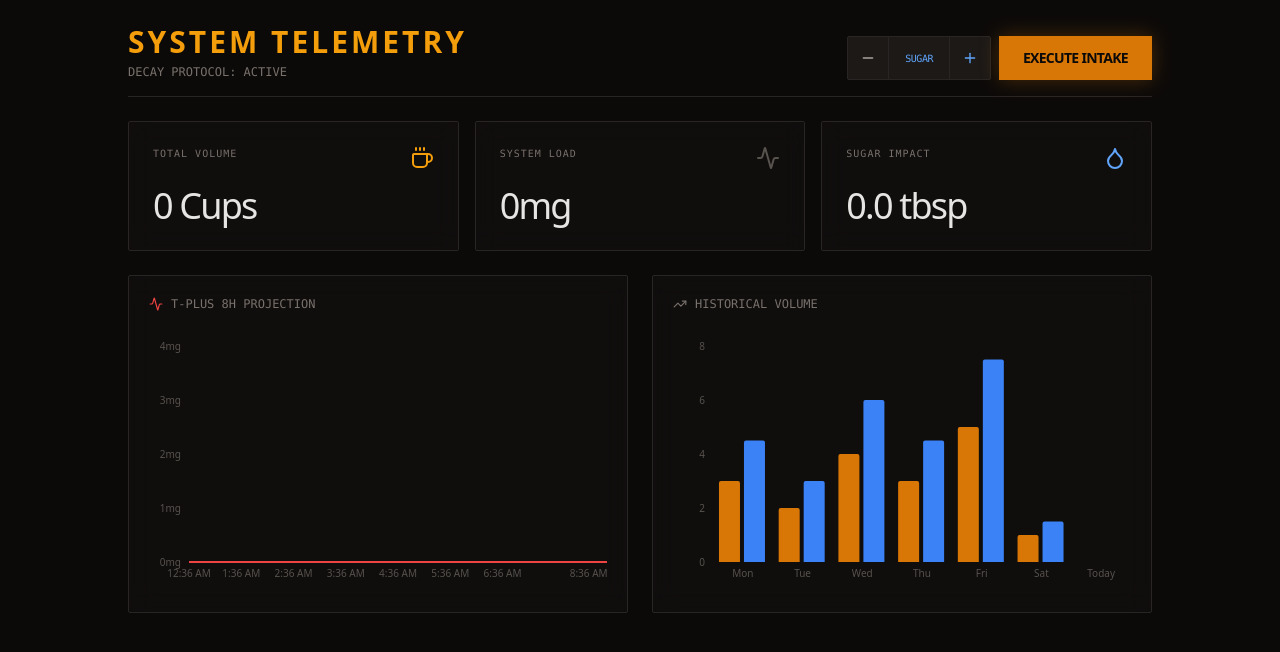
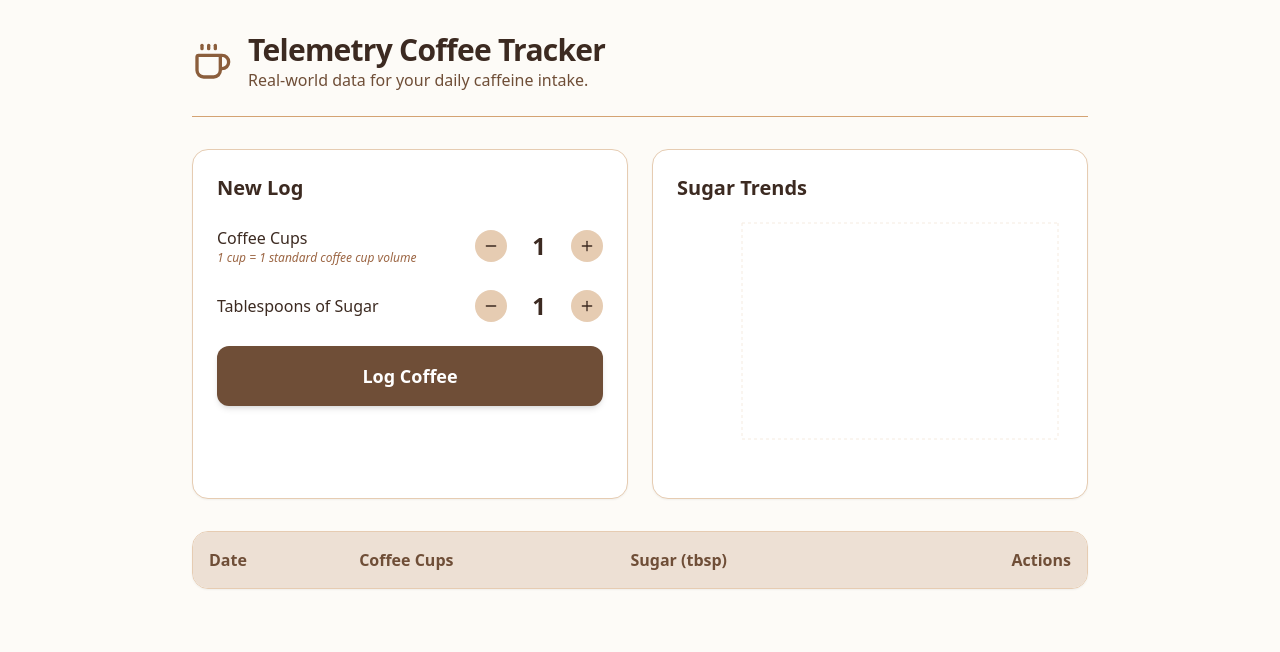
Before and after one commit to campbellca2-a11y/theportal, a Next.js app: page / in a window 1280 px wide. Shown: the top 652 px of the page. Built offline with nearby package versions, Linux system fonts and the light colour scheme.

Commit message:
feat: coffee aesthetic and edit history

```diff
--- a/src/app/page.tsx
+++ b/src/app/page.tsx
@@ -1,203 +1,155 @@
-"use client";
+"use strict";
 
 import React, { useState, useEffect } from 'react';
-import { BarChart, Bar, XAxis, YAxis, Tooltip, ResponsiveContainer, AreaChart, Area, ReferenceLine } from 'recharts';
-import { Coffee, Droplet, Zap, TrendingUp, Activity, Moon, Plus, Minus } from 'lucide-react';
-
-const MG_PER_CUP = 95;
-const HALF_LIFE_HOURS = 6;
-const SLEEP_THRESHOLD_MG = 40;
-
-function generateProjectionCurve(currentLoad: number) {
-  const points = [];
-  let simulatedLoad = currentLoad;
-  const now = new Date();
-  for (let i = 0; i <= 8; i++) {
-    const futureTime = new Date(now.getTime() + i * 60 * 60 * 1000);
-    const timeString = futureTime.toLocaleTimeString([], { hour: 'numeric', minute: '2-digit' });
-    points.push({ time: timeString, load: Math.round(simulatedLoad) });
-    simulatedLoad = simulatedLoad * Math.pow(0.5, 1 / HALF_LIFE_HOURS);
-  }
-  return points;
-}
+import { Coffee, Trash2, Edit2, Plus, Minus } from 'lucide-react';
+import { LineChart, Line, XAxis, YAxis, CartesianGrid, Tooltip, ResponsiveContainer } from 'recharts';
 
 export default function CoffeeTracker() {
-  const [cups, setCups] = useState(0);
-  const [sugar, setSugar] = useState(0);
-  const [currentCaffeine, setCurrentCaffeine] = useState(0);
-  const [isMounted, setIsMounted] = useState(false);
+  const [history, setHistory] = useState([]);
+  const [cups, setCups] = useState(1);
+  const [sugar, setSugar] = useState(1);
+  const [editingId, setEditingId] = useState(null);
 
+  // Load data from localStorage on start
   useEffect(() => {
-    setIsMounted(true);
-    const today = new Date().toDateString();
-    const storedDate = localStorage.getItem('coffee_tracker_date');
-    if (storedDate === today) {
-      setCups(parseFloat(localStorage.getItem('coffee_tracker_cups') || '0'));
-      setSugar(parseFloat(localStorage.getItem('coffee_tracker_sugar') || '0'));
-      setCurrentCaffeine(parseFloat(localStorage.getItem('coffee_tracker_caff') || '0'));
-    } else {
-      localStorage.setItem('coffee_tracker_date', today);
-      resetStorage();
-    }
+    const saved = localStorage.getItem('coffee-data');
+    if (saved) setHistory(JSON.parse(saved));
   }, []);
 
+  // Save data whenever history changes
   useEffect(() => {
-    if (isMounted) {
-      localStorage.setItem('coffee_tracker_cups', cups.toString());
-      localStorage.setItem('coffee_tracker_sugar', sugar.toString());
-      localStorage.setItem('coffee_tracker_caff', currentCaffeine.toString());
+    localStorage.setItem('coffee-data', JSON.stringify(history));
+  }, [history]);
+
+  const handleLogCoffee = () => {
+    if (editingId) {
+      setHistory(history.map(item =>
+        item.id === editingId ? { ...item, cups, sugar } : item
+      ));
+      setEditingId(null);
+    } else {
+      const newEntry = {
+        id: Date.now(),
+        date: new Date().toLocaleDateString(),
+        cups,
+        sugar
+      };
+      setHistory([newEntry, ...history]);
     }
-  }, [cups, sugar, currentCaffeine, isMounted]);
-
-  useEffect(() => {
-    if (!isMounted || currentCaffeine <= 0) return;
-    const decayInterval = setInterval(() => {
-      setCurrentCaffeine(prev => {
-        const decayFactor = Math.pow(0.5, (1/60) / HALF_LIFE_HOURS);
-        const newLoad = prev * decayFactor;
-        return newLoad < 1 ? 0 : newLoad;
-      });
-    }, 60000);
-    return () => clearInterval(decayInterval);
-  }, [isMounted, currentCaffeine]);
-
-  const resetStorage = () => {
-    localStorage.setItem('coffee_tracker_cups', '0');
-    localStorage.setItem('coffee_tracker_sugar', '0');
-    localStorage.setItem('coffee_tracker_caff', '0');
+    // Reset to defaults
+    setCups(1);
+    setSugar(1);
   };
 
-  const handleAddCoffee = () => {
-    playSound();
-    setCups(prev => prev + 1);
-    setSugar(prev => prev + 1.5); // Baseline sugar
-    setCurrentCaffeine(prev => prev + MG_PER_CUP);
-    triggerHaptic();
+  const startEdit = (item) => {
+    setEditingId(item.id);
+    setCups(item.cups);
+    setSugar(item.sugar);
+    window.scrollTo({ top: 0, behavior: 'smooth' });
   };
 
-  const adjustSugar = (amount: number) => {
-    setSugar(prev => Math.max(0, prev + amount));
-    triggerHaptic();
+  const deleteEntry = (id) => {
+    setHistory(history.filter(item => item.id !== id));
   };
 
-  const playSound = () => {
-    const audio = new Audio('/sounds/pour.mp3');
-    audio.volume = 0.4;
-    audio.play().catch(() => {});
-  };
+  return (
+    <div className="min-h-screen bg-[#FDFBF7] text-[#3C2A21] p-4 md:p-8 font-sans">
+      <div className="max-w-4xl mx-auto space-y-8">
 
-  const triggerHaptic = () => {
-    if (typeof window !== "undefined" && window.navigator.vibrate) {
-      window.navigator.vibrate(15);
-    }
-  };
+        {/* Header */}
+        <header className="flex items-center space-x-4 border-b border-[#D4A373] pb-6">
+          <Coffee size={40} className="text-[#8B5E3C]" />
+          <div>
+            <h1 className="text-3xl font-bold tracking-tight">Telemetry Coffee Tracker</h1>
+            <p className="text-[#6F4E37]">Real-world data for your daily caffeine intake.</p>
+          </div>
+        </header>
 
-  if (!isMounted) return <div className="min-h-screen bg-stone-950" />;
+        {/* Controls */}
+        <div className="grid grid-cols-1 md:grid-cols-2 gap-6">
+          <div className="bg-white p-6 rounded-2xl shadow-sm border border-[#E6CCB2]">
+            <h2 className="text-xl font-semibold mb-6 flex items-center">
+              {editingId ? 'Edit Entry' : 'New Log'}
+            </h2>
 
-  const projectionData = generateProjectionCurve(currentCaffeine);
-  const weeklyData = [
-    { day: 'Mon', cups: 3, sugar: 4.5 },
-    { day: 'Tue', cups: 2, sugar: 3 },
-    { day: 'Wed', cups: 4, sugar: 6 },
-    { day: 'Thu', cups: 3, sugar: 4.5 },
-    { day: 'Fri', cups: 5, sugar: 7.5 },
-    { day: 'Sat', cups: 1, sugar: 1.5 },
-    { day: 'Today', cups: cups, sugar: sugar },
-  ];
-
-  return (
-    <div className="min-h-screen bg-stone-950 text-stone-200 p-6 font-sans selection:bg-amber-900">
-      <div className="max-w-5xl mx-auto space-y-6">
-
-        <header className="flex flex-col md:flex-row justify-between items-start md:items-end border-b border-stone-800 pb-4 gap-4">
+            <div className="space-y-6">
+              <div className="flex items-center justify-between">
                 <div>
-            <h1 className="text-3xl font-bold tracking-tight text-amber-500 uppercase tracking-widest">System Telemetry</h1>
-            <p className="text-stone-500 text-xs mt-1 font-mono uppercase">Decay Protocol: Active</p>
+                  <p className="font-medium">Coffee Cups</p>
+                  <p className="text-xs text-[#9C6644] italic">1 cup = 1 standard coffee cup volume</p>
+                </div>
+                <div className="flex items-center space-x-4">
+                  <button onClick={() => setCups(Math.max(1, cups - 1))} className="p-2 bg-[#E6CCB2] rounded-full hover:bg-[#D4A373]"><Minus size={16}/></button>
+                  <span className="text-2xl font-bold w-8 text-center">{cups}</span>
+                  <button onClick={() => setCups(cups + 1)} className="p-2 bg-[#E6CCB2] rounded-full hover:bg-[#D4A373]"><Plus size={16}/></button>
+                </div>
               </div>
 
-          <div className="flex flex-wrap gap-2 w-full md:w-auto">
-            {/* Dedicated Sugar Adjusters */}
-            <div className="flex bg-stone-900 border border-stone-800 rounded-sm">
-                <button onClick={() => adjustSugar(-1)} className="p-3 hover:bg-stone-800 text-stone-400 border-r border-stone-800"><Minus size={16}/></button>
-                <div className="px-4 flex items-center text-[10px] font-mono text-blue-400 uppercase tracking-tighter">Sugar</div>
-                <button onClick={() => adjustSugar(1)} className="p-3 hover:bg-stone-800 text-blue-400 border-l border-stone-800"><Plus size={16}/></button>
+              <div className="flex items-center justify-between">
+                <p className="font-medium">Tablespoons of Sugar</p>
+                <div className="flex items-center space-x-4">
+                  <button onClick={() => setSugar(Math.max(0, sugar - 1))} className="p-2 bg-[#E6CCB2] rounded-full hover:bg-[#D4A373]"><Minus size={16}/></button>
+                  <span className="text-2xl font-bold w-8 text-center">{sugar}</span>
+                  <button onClick={() => setSugar(sugar + 1)} className="p-2 bg-[#E6CCB2] rounded-full hover:bg-[#D4A373]"><Plus size={16}/></button>
+                </div>
               </div>
 
               <button
-              onClick={handleAddCoffee}
-              className="flex-grow md:flex-none bg-amber-600 px-6 py-3 rounded-none font-bold text-stone-950 hover:bg-amber-500 transition-colors uppercase text-sm tracking-tighter active:scale-95 shadow-[0_0_20px_rgba(217,119,6,0.3)]"
+                onClick={handleLogCoffee}
+                className="w-full bg-[#6F4E37] text-white py-4 rounded-xl font-bold text-lg hover:bg-[#3C2A21] transition-colors shadow-md"
               >
-              Execute Intake
+                {editingId ? 'Save Changes' : 'Log Coffee'}
               </button>
+              {editingId && (
+                <button onClick={() => {setEditingId(null); setCups(1); setSugar(1);}} className="w-full text-[#9C6644] text-sm underline">Cancel Edit</button>
+              )}
             </div>
-        </header>
-
-        <div className="grid grid-cols-1 md:grid-cols-3 gap-4">
-          <StatCard title="Total Volume" value={`${cups} Cups`} icon={<Coffee className="text-amber-500" />} />
-          <StatCard
-            title="System Load"
-            value={`${Math.round(currentCaffeine)}mg`}
-            icon={<Activity className={`${currentCaffeine > 0 ? 'animate-pulse text-red-500' : 'text-stone-600'}`} />}
-          />
-          <StatCard title="Sugar Impact" value={`${sugar.toFixed(1)} tbsp`} icon={<Droplet className="text-blue-400" />} />
           </div>
 
-        <div className="grid grid-cols-1 lg:grid-cols-2 gap-6">
-          <div className="bg-stone-900/30 border border-stone-800 p-5 rounded-sm backdrop-blur-md">
-            <div className="flex justify-between items-center mb-6">
-               <h3 className="text-xs font-mono text-stone-500 uppercase flex items-center gap-2">
-                <Activity size={14} className="text-red-500" /> T-Plus 8H Projection
-              </h3>
-            </div>
-            <div className="h-64">
+          {/* Stats Chart */}
+          <div className="bg-white p-6 rounded-2xl shadow-sm border border-[#E6CCB2]">
+            <h2 className="text-xl font-semibold mb-4">Sugar Trends</h2>
+            <div className="h-64 w-full">
               <ResponsiveContainer width="100%" height="100%">
-                <AreaChart data={projectionData} margin={{ top: 10, right: 0, left: -20, bottom: 0 }}>
-                  <defs>
-                    <linearGradient id="colorLoad" x1="0" y1="0" x2="0" y2="1">
-                      <stop offset="5%" stopColor="#ef4444" stopOpacity={0.4}/>
-                      <stop offset="95%" stopColor="#ef4444" stopOpacity={0}/>
-                    </linearGradient>
-                  </defs>
-                  <XAxis dataKey="time" stroke="#57534e" fontSize={10} tickLine={false} axisLine={false} />
-                  <YAxis stroke="#57534e" fontSize={10} tickLine={false} axisLine={false} unit="mg" />
-                  <Tooltip contentStyle={{ backgroundColor: '#0c0a09', border: '1px solid #292524', fontSize: '12px', fontFamily: 'monospace' }} />
-                  <ReferenceLine y={SLEEP_THRESHOLD_MG} stroke="#57534e" strokeDasharray="3 3" />
-                  <Area type="monotone" dataKey="load" stroke="#ef4444" strokeWidth={2} fillOpacity={1} fill="url(#colorLoad)" isAnimationActive={true} />
-                </AreaChart>
+                <LineChart data={[...history].reverse()}>
+                  <CartesianGrid strokeDasharray="3 3" stroke="#F5EBE0" />
+                  <XAxis dataKey="date" stroke="#9C6644" fontSize={12} />
+                  <YAxis stroke="#9C6644" fontSize={12} />
+                  <Tooltip contentStyle={{ backgroundColor: '#FFF', borderRadius: '8px', border: '1px solid #E6CCB2' }} />
+                  <Line type="monotone" dataKey="sugar" stroke="#6F4E37" strokeWidth={3} dot={{ fill: '#D4A373' }} />
+                </LineChart>
               </ResponsiveContainer>
             </div>
           </div>
+        </div>
 
-          <div className="bg-stone-900/30 border border-stone-800 p-5 rounded-sm backdrop-blur-md">
-            <h3 className="text-xs font-mono text-stone-500 uppercase mb-6 flex items-center gap-2">
-              <TrendingUp size={14} /> Historical Volume
-            </h3>
-            <div className="h-64">
-              <ResponsiveContainer width="100%" height="100%">
-                <BarChart data={weeklyData} margin={{ top: 10, right: 0, left: -20, bottom: 0 }}>
-                  <XAxis dataKey="day" stroke="#57534e" fontSize={10} tickLine={false} axisLine={false} />
-                  <YAxis stroke="#57534e" fontSize={10} tickLine={false} axisLine={false} />
-                  <Tooltip cursor={{ fill: '#1c1917' }} contentStyle={{ backgroundColor: '#0c0a09', border: '1px solid #292524', fontSize: '12px', fontFamily: 'monospace' }} />
-                  <Bar dataKey="cups" fill="#d97706" radius={[2, 2, 0, 0]} name="Cups" />
-                  <Bar dataKey="sugar" fill="#3b82f6" radius={[2, 2, 0, 0]} name="Sugar (tbsp)" />
-                </BarChart>
-              </ResponsiveContainer>
-            </div>
-          </div>
+        {/* History Table */}
+        <div className="bg-white rounded-2xl shadow-sm border border-[#E6CCB2] overflow-hidden">
+          <table className="w-full text-left">
+            <thead className="bg-[#EDE0D4]">
+              <tr>
+                <th className="p-4 font-semibold text-[#6F4E37]">Date</th>
+                <th className="p-4 font-semibold text-[#6F4E37]">Coffee Cups</th>
+                <th className="p-4 font-semibold text-[#6F4E37]">Sugar (tbsp)</th>
+                <th className="p-4 text-right font-semibold text-[#6F4E37]">Actions</th>
+              </tr>
+            </thead>
+            <tbody className="divide-y divide-[#EDE0D4]">
+              {history.map((item) => (
+                <tr key={item.id} className="hover:bg-[#FDFBF7] transition-colors">
+                  <td className="p-4 font-medium">{item.date}</td>
+                  <td className="p-4">{item.cups}</td>
+                  <td className="p-4">{item.sugar}</td>
+                  <td className="p-4 text-right space-x-2">
+                    <button onClick={() => startEdit(item)} className="p-2 text-[#D4A373] hover:bg-[#FDFBF7] rounded-lg transition-colors"><Edit2 size={18} /></button>
+                    <button onClick={() => deleteEntry(item.id)} className="p-2 text-[#9C6644] hover:bg-red-50 rounded-lg transition-colors"><Trash2 size={18} /></button>
+                  </td>
+                </tr>
+              ))}
+            </tbody>
+          </table>
         </div>
       </div>
     </div>
   );
 }
-
-function StatCard({ title, value, icon }: { title: string, value: string | number, icon: React.ReactNode }) {
-  return (
-    <div className="bg-stone-900/30 border border-stone-800 p-6 rounded-sm backdrop-blur-md">
-      <div className="flex justify-between items-start mb-4">
-        <span className="text-[10px] font-mono uppercase text-stone-500 tracking-widest">{title}</span>
-        {icon}
-      </div>
-      <div className="text-4xl font-light tracking-tighter">{value}</div>
-    </div>
-  );
-}
```
Lines whose indentation alone changed are shown as unchanged.
